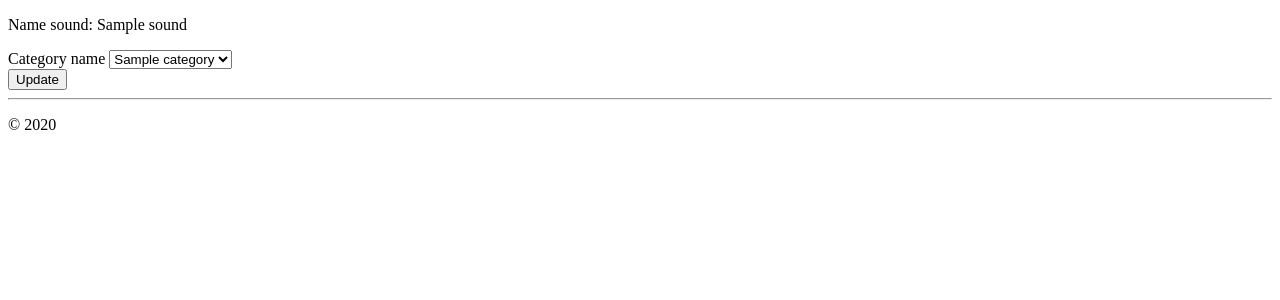
After one commit to RomanBil/ExamPHP, a Yii app: template backend/views/sound/index.php in a window 1280 px wide. The commit adds this page. Shown: the top 300 px of the page. Run offline with PHP 8.4 and a stand-in for Yii, Linux system fonts and the light colour scheme; the template is opened without the code that fills it: most values are stand-ins (such as "Sample title", 1, 10 or a date in 2020); data that the repository does not hold is empty; some libraries are stand-ins or nearby versions.

Commit message:
adminSound

```diff
--- a/backend/views/category/index.php
+++ b/backend/views/category/index.php
@@ -9,7 +9,7 @@
     <label for="name">Category name</label>
     <input type="text" class="form-control" id="name" name="name">
   </div>
-  <button type="submit" class="btn btn-success">Submit</button>
+  <button type="submit" class="btn btn-success">Add</button>
 </form>
 
 <?php
--- /dev/null
+++ b/backend/views/sound/index.php
@@ -0,0 +1,37 @@
+<?php
+    if($model->getErrors()){
+        print_r($model->getErrors());
+    }
+?>
+
+<?php
+    foreach($sounds as $sound){
+?>
+    <form method="POST">
+    <div class="form-group">
+        <input type="hidden" name="id" value ="<?= $sound["id"] ?>">
+        <p>Name sound: <?= $sound["name"] ?></p>
+        <label for="category">Category name</label>
+        <select id="category" name="categoryid">
+    <?php
+        foreach($categories as $category){
+            if($category['id']==$sound["categoryId"]){
+?>
+                <option selected value="<?= $category['id'] ?>"><?= $category["name"] ?></option>
+<?php
+            }
+            else{
+    ?>
+        <option value="<?= $category['id'] ?>"><?= $category["name"] ?></option>
+    <?php
+            }
+        }
+    ?>
+        </select>
+    </div>
+    <button type="submit" class="btn btn-success">Update</button>
+    </form>
+    <hr>
+<?php
+    }
+?>
```
Also changed, not shown: backend/controllers/SoundController.php (added, +51 -0 lines), backend/models/Sound.php (added, +30 -0 lines).
